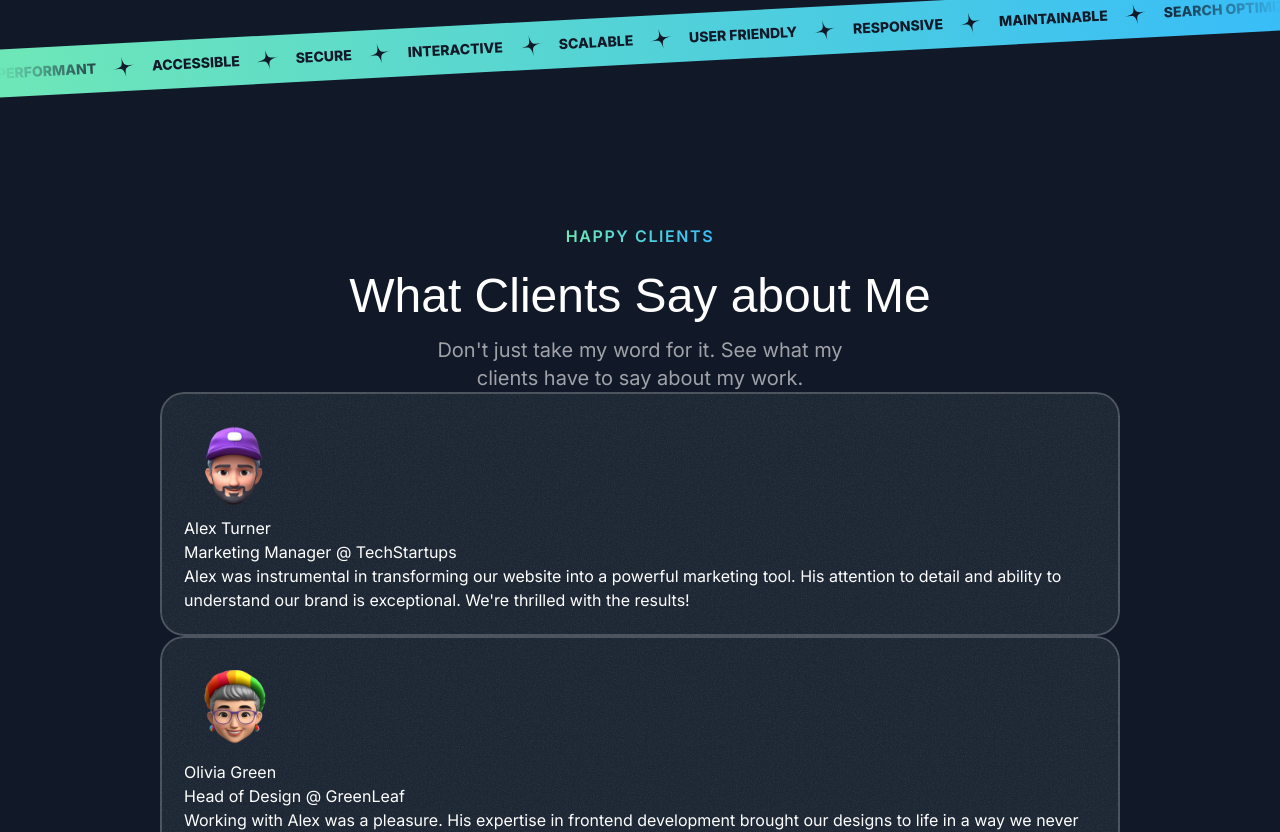
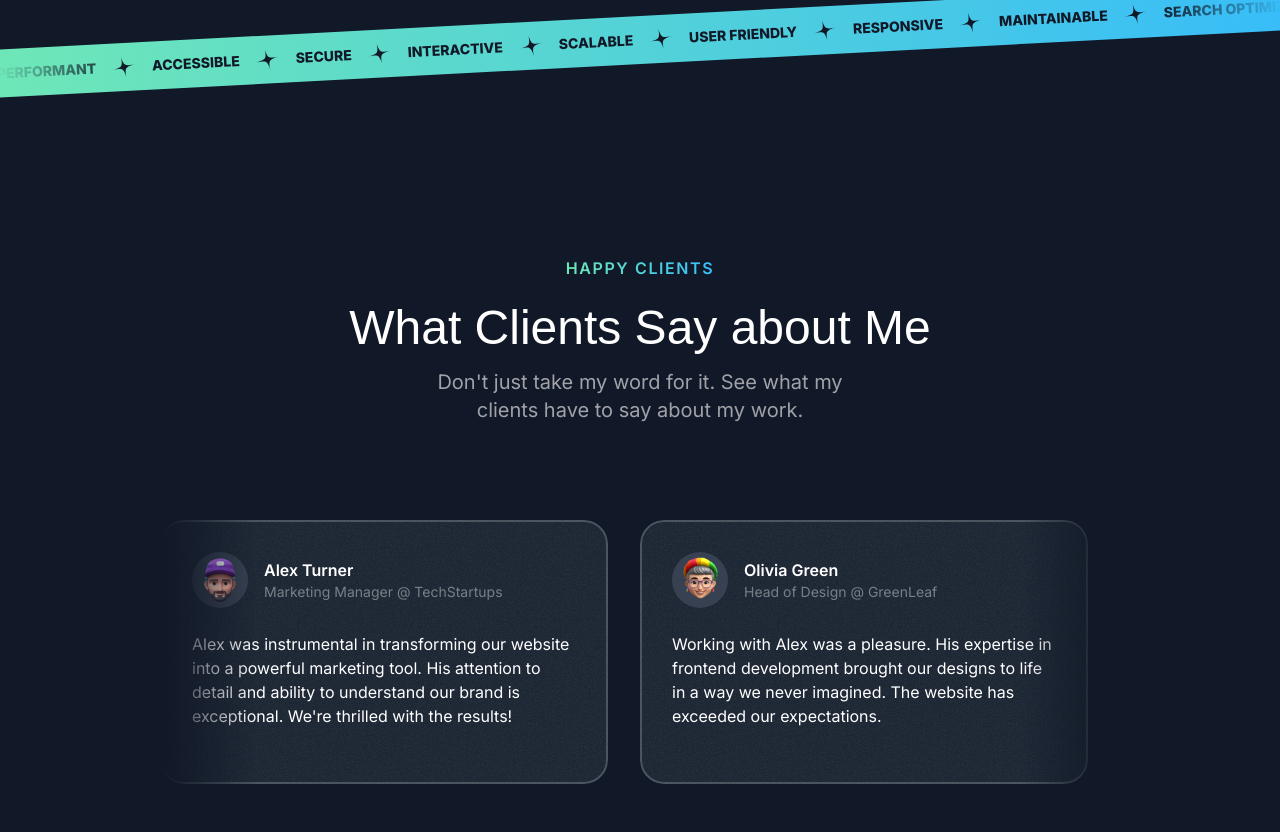
Before and after one commit to saaranganand/website, a Next.js app: page / in a window 1280 px wide. Shown: the part 3036-3868 px from the top of the page. Built offline with nearby package versions, Linux system fonts and the light colour scheme; a web font is replaced by a local one.

Commit message:
testimonial section

```diff
--- a/src/sections/Testimonials.tsx
+++ b/src/sections/Testimonials.tsx
@@ -43,18 +43,26 @@
 
 export const TestimonialsSection = () => {
   return (
-    <div className="py-16">
+    <div className="py-16 lg:py-24">
       <div className="container">
         <SectionHeader eyebrow="Happy Clients" title="What Clients Say about Me" description="Don't just take my word for it. See what my clients have to say about my work."/>
-        <div>
+        <div className="mt-16 lg:mt-24 flex overflow-x-clip [mask-image:linear-gradient(to_right,transparent,black_10%,black_90%,transparent)]">
+          <div className="flex gap-8 flex-none">
           {testimonials.map((testimonial) => (
-            <Card key={testimonial.name}>
-              <Image src={testimonial.avatar} alt={testimonial.name}/>
-              <div>{testimonial.name}</div>
-              <div>{testimonial.position}</div>
-              <p>{testimonial.text}</p>
+            <Card key={testimonial.name} className="max-w-xs md:max-w-md md:p-8">
+              <div className="flex gap-4 items-center">
+                <div className='size-14 bg-gray-700 inline-flex items-center justify-center rounded-full flex-shrink-0'>
+                  <Image src={testimonial.avatar} alt={testimonial.name} className="max-h-full"/>
+                </div>
+                <div>
+                  <div className="font-semibold">{testimonial.name}</div>
+                  <div className="text-sm text-white/40">{testimonial.position}</div>
+                </div>
+              </div>
+              <p className="mt-4 md:mt-6 text-sm md:text-base">{testimonial.text}</p>
             </Card>
           ))}
+          </div>
         </div>
       </div>
     </div>
```
